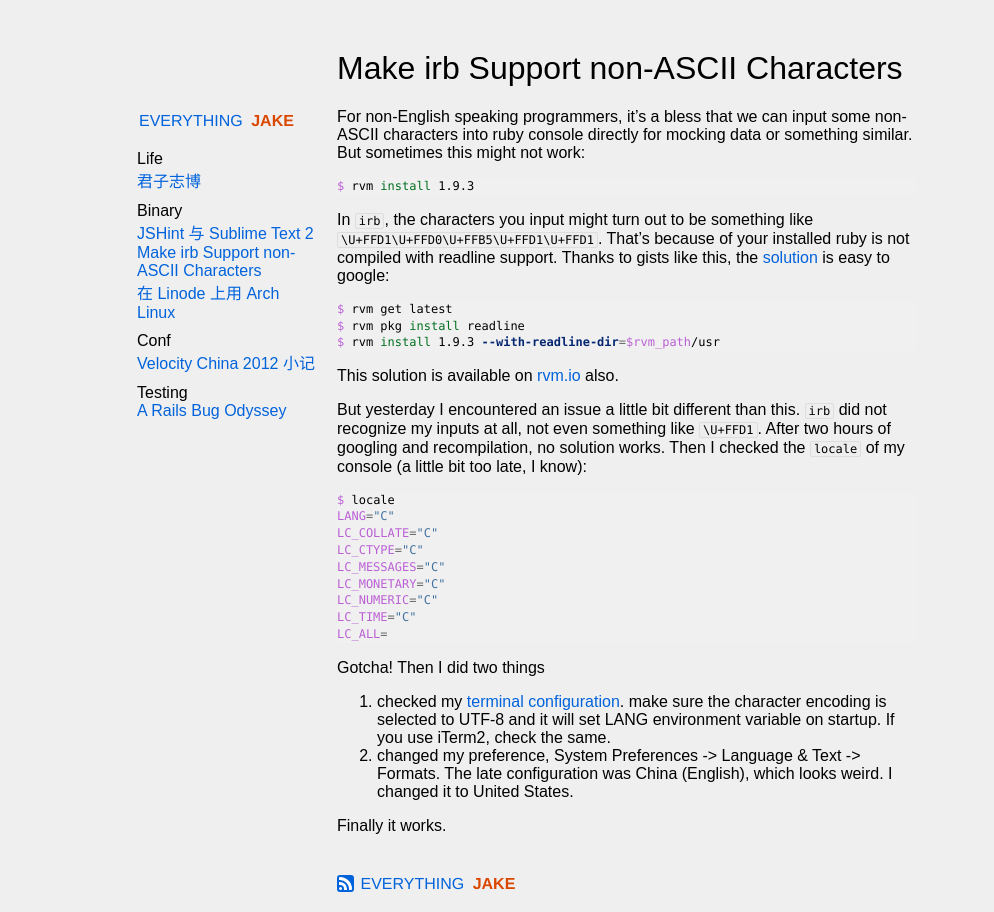
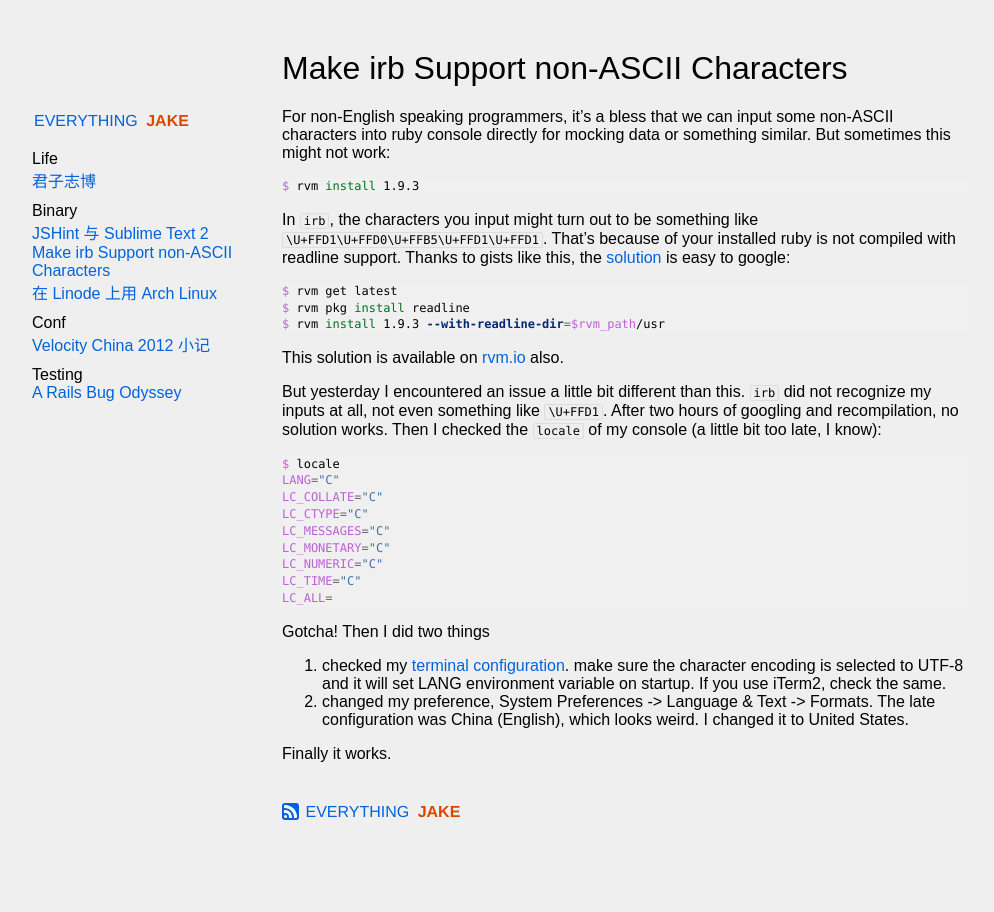
Before and after one commit to cyjake/cyjake.github.io, a Jekyll site: the page built from binary/_posts/2012-12-24-make-irb-support-non-ascii-characters.md, in a window 1280 px wide. Shown: the whole page, without its empty margins (13-1007 px from the left). Built offline with Jekyll 4.4.1, drawn with Linux system fonts in a browser that asks for light colours; some web fonts are replaced; Markdown is read by kramdown in place of the engine named in the settings; comment, search, counter and statistics services are not loaded.

Commit message:
Updated sass version

```diff
--- a/assets/css/yicai.css
+++ b/assets/css/yicai.css
@@ -170,7 +170,7 @@
 pre,
 samp {
   font-family: monospace, serif;
-  _font-family: 'courier new', monospace;
+  _font-family: "courier new", monospace;
   font-size: 1em; }
 
 /*
@@ -289,7 +289,7 @@
  * Define consistent border, margin, and padding.
  */
 fieldset {
-  border: 1px solid #c0c0c0;
+  border: 1px solid silver;
   margin: 0 2px;
   padding: 0.35em 0.625em 0.75em; }
 
@@ -435,7 +435,7 @@
   font-style: italic; }
 
 .highlight .err {
-  border: 1px solid #ff0000; }
+  border: 1px solid red; }
 
 .highlight .k {
   color: #007020;
@@ -673,7 +673,7 @@
     margin-bottom: 20px; }
   #post-body img {
     padding: 4px;
-    border: 1px solid #ddd; }
+    border: 1px solid #dddddd; }
   #post-body #footer .rss:link {
     color: #fff; }
   #post-body .rss {
@@ -683,7 +683,7 @@
       background: #fff; }
     #post-body .rss .ring {
       background: #0063DC;
-      border: 3px solid #fff; }
+      border: 3px solid white; }
 
 code, pre {
   font-family: Monaco, Consolas, monospace, serif;
@@ -694,7 +694,7 @@
   -webkit-border-radius: 2px;
   -moz-border-radius: 2px;
   border-radius: 2px;
-  border: 1px solid #ddd;
+  border: 1px solid #dddddd;
   background: #eee;
   white-space: nowrap;
   padding: 0 3px; }
@@ -789,7 +789,7 @@
     display: block;
     position: absolute; }
   .rss .ring {
-    border: 3px solid #555; }
+    border: 3px solid #555555; }
   .rss .dot {
     width: 3px;
     height: 3px;
@@ -831,7 +831,7 @@
   margin-left: -490px;
   width: 180px; }
 
-@media only screen and(min-width: 1200px) {
+@media only screen and (min-width: 1200px) {
   #page {
     width: 690px; }
 
```
